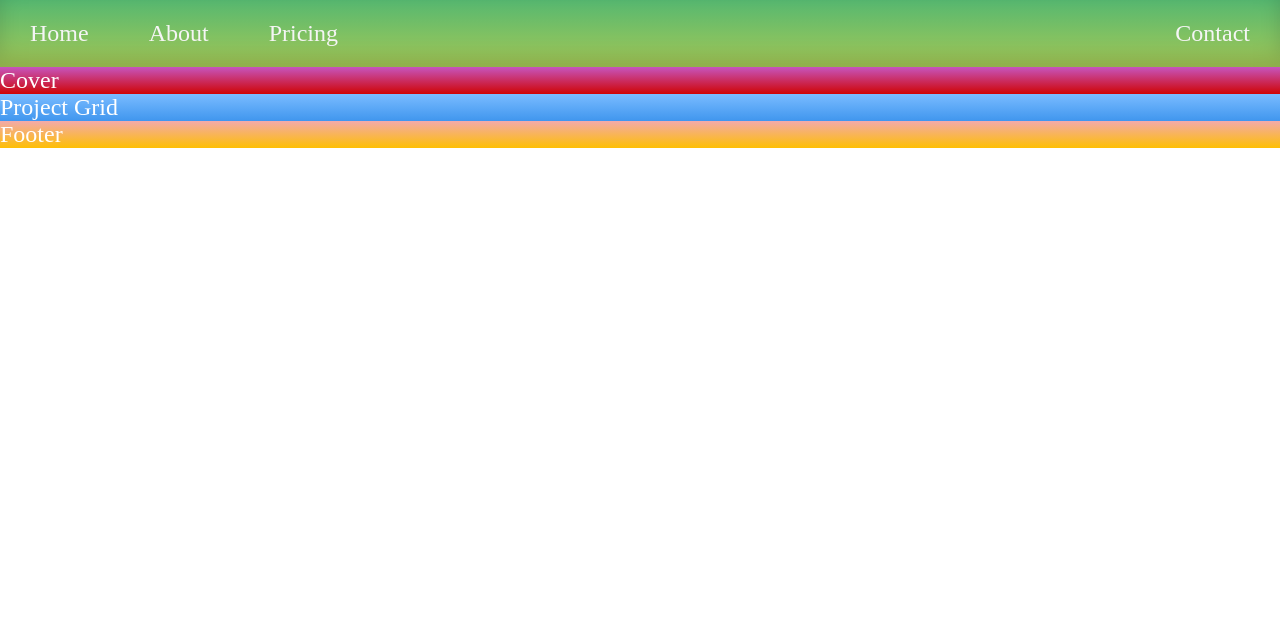
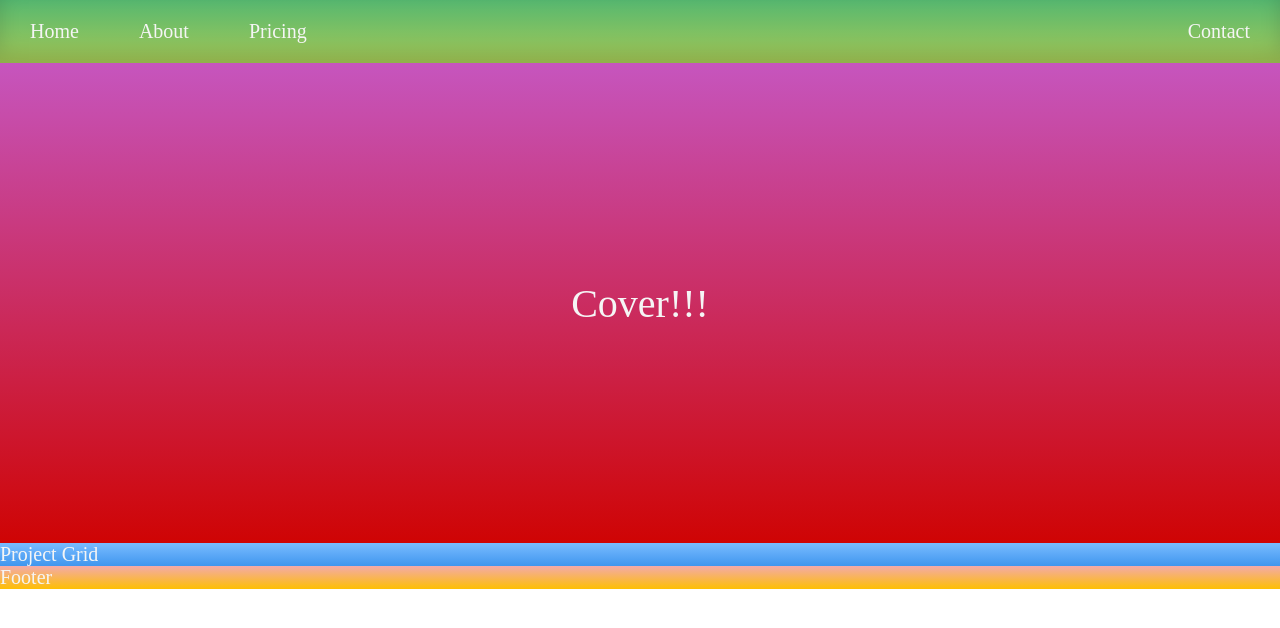
Before and after one commit to jeffreyxmonteiro/responsive-template, a plain HTML site: page index.html in a window 1280 px wide. Drawn offline with Linux system fonts and the light colour scheme.

Commit message:
Updated initial styling for cover section.

```diff
--- a/index.html
+++ b/index.html
@@ -13,10 +13,7 @@
       <li class="push-right"><a href="#">Contact</a></li>
     </ul>
   </nav>
-
-
-
-    <div class="zone red">Cover</div>
+  <div class="cover-container zone red">Cover!!!</div>
     <div class="zone blue">Project Grid</div>
     <div class="zone yellow">Footer</div>
 
--- a/style.css
+++ b/style.css
@@ -1,6 +1,7 @@
 body {
   margin: auto 0;
   font-size: 20px;
+  color: #f5f5f5;
 }
 
 /* --- MAIN NAV BEGIN --- */
@@ -28,11 +29,23 @@ body {
 
 /* --- MAIN NAV END --- */
 
+/* --- MAIN COVER BEGIN --- */
+
+.cover-container {
+  display: flex;
+  align-items: center;
+  justify-content: center;
+  height: 60vh;
+  font-size: 200%;
+}
+
+/* --- MAIN COVER END --- */
+
 
 .zone {
     cursor:pointer;
-    color:#FFF;
-    font-size: 120%;
+/*    color:#FFF;
+    font-size: 120%;*/
     transition: all 0.3s linear;
 }
 
```
